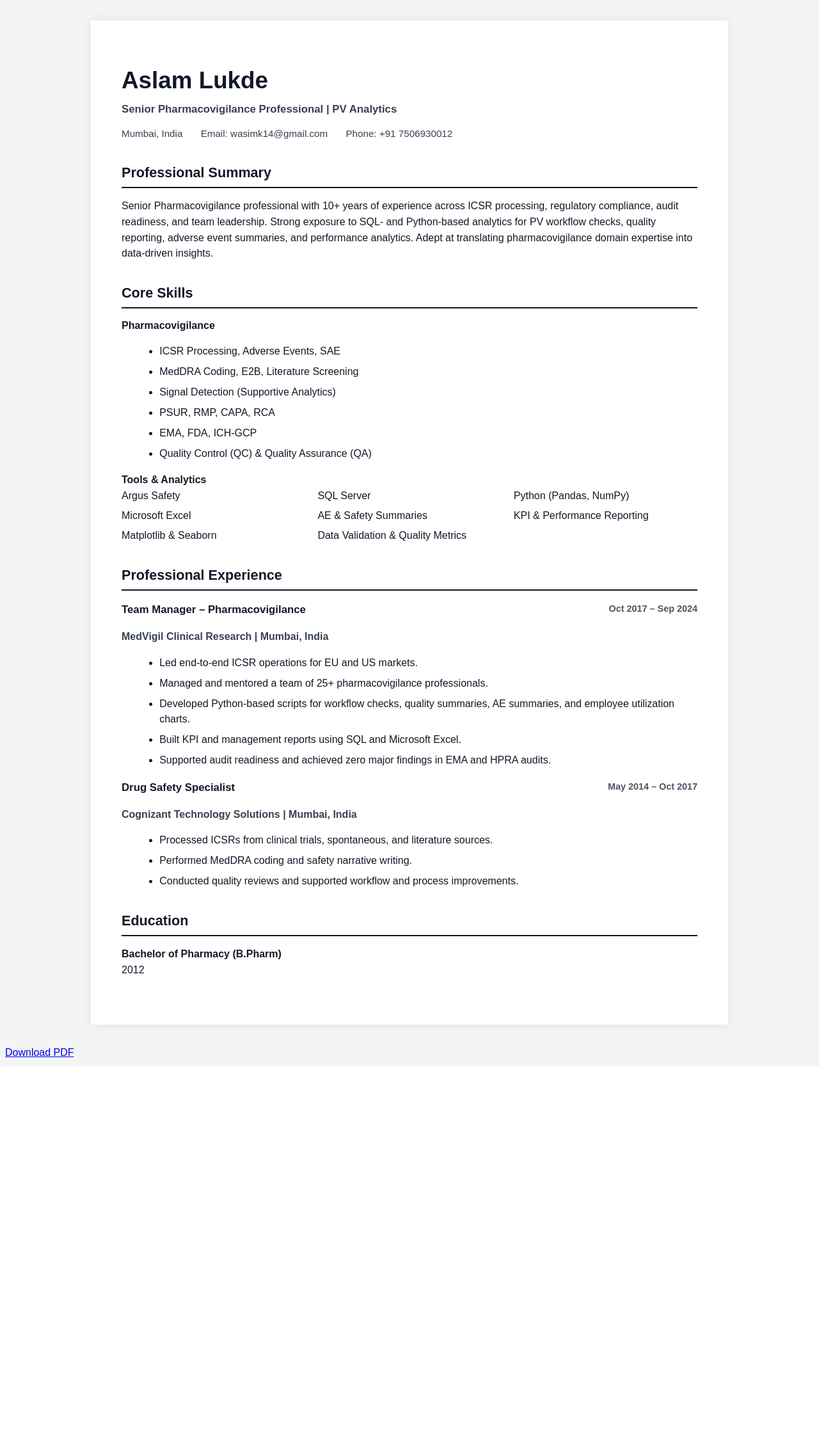
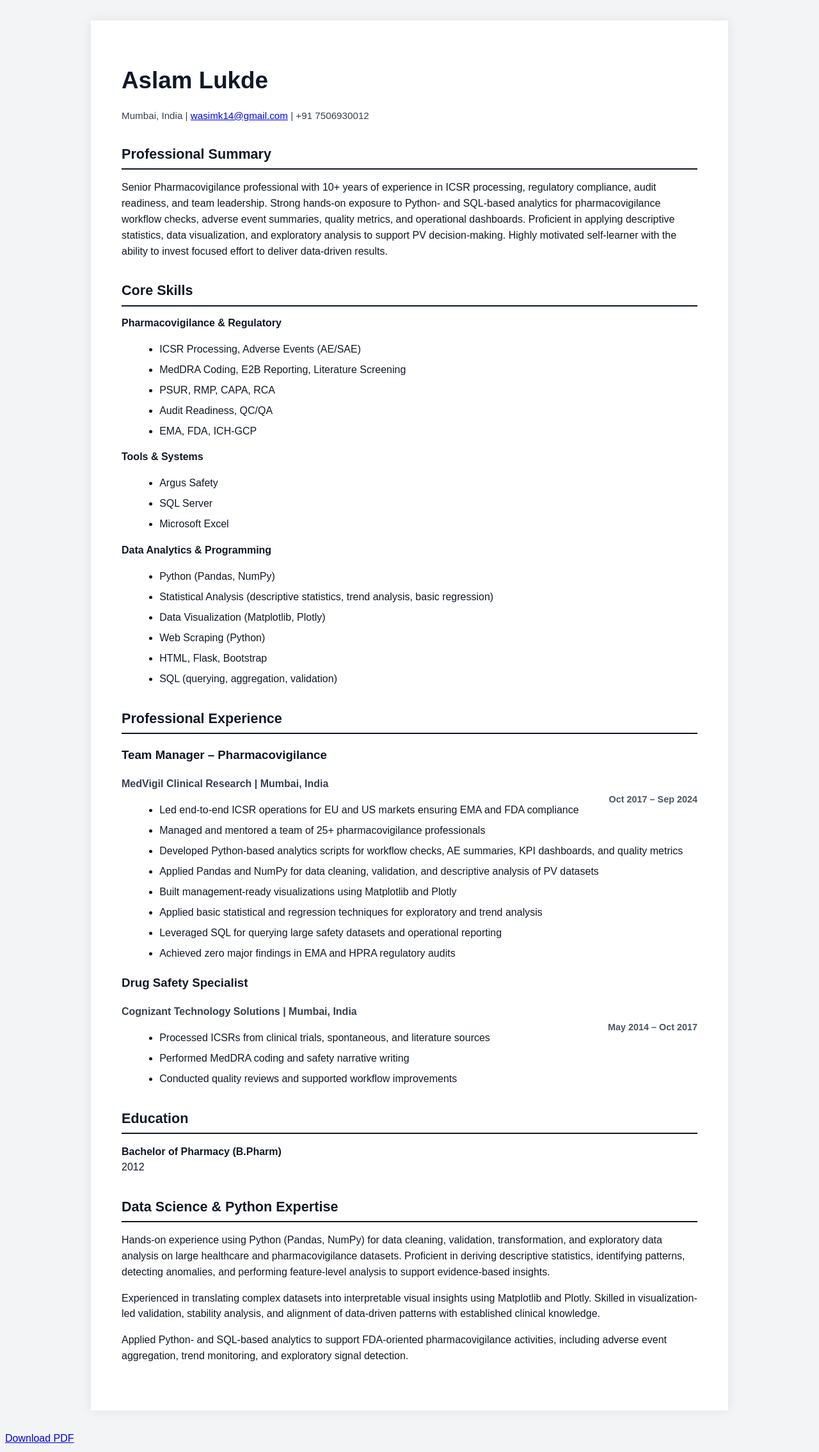
Before and after one commit to wasimk14/Portfolio, a Flask app: page /resume in a window 1280 px wide. Shown: the whole page at 64% size. Before the commit the page ends 1652 px from the top, so only its background shows below. Run offline with Flask 3, Linux system fonts and the light colour scheme.

Commit message:
Update resume.html

```diff
--- a/templates/resume.html
+++ b/templates/resume.html
@@ -5,95 +5,93 @@
     <title>Aslam Lukde | Resume</title>
     <meta name="viewport" content="width=device-width, initial-scale=1.0">
     <link rel="stylesheet" href="{{ url_for('static', filename='css/resume.css') }}">
-
-
 </head>
 
 <body>
 
 <div class="resume">
 
-    <!-- HEADER -->
     <h1>Aslam Lukde</h1>
-    <div class="subtitle">
-        Senior Pharmacovigilance Professional | PV Analytics
-    </div>
+    <p class="contact">
+        Mumbai, India |
+        <a href="mailto:wasimk14@gmail.com">wasimk14@gmail.com</a> |
+        +91 7506930012
+    </p>
 
-    <div class="contact">
-        <span>Mumbai, India</span>
-        <span>Email: wasimk14@gmail.com</span>
-        <span>Phone: +91 7506930012</span>
-    </div>
-
-    <!-- SUMMARY -->
     <section>
         <h2>Professional Summary</h2>
         <p>
-            Senior Pharmacovigilance professional with 10+ years of experience across
-            ICSR processing, regulatory compliance, audit readiness, and team leadership.
-            Strong exposure to SQL- and Python-based analytics for PV workflow checks,
-            quality reporting, adverse event summaries, and performance analytics.
-            Adept at translating pharmacovigilance domain expertise into data-driven insights.
+            Senior Pharmacovigilance professional with 10+ years of experience in ICSR processing,
+            regulatory compliance, audit readiness, and team leadership. Strong hands-on exposure to
+            Python- and SQL-based analytics for pharmacovigilance workflow checks, adverse event
+            summaries, quality metrics, and operational dashboards. Proficient in applying
+            descriptive statistics, data visualization, and exploratory analysis to support PV
+            decision-making. Highly motivated self-learner with the ability to invest focused effort
+            to deliver data-driven results.
         </p>
     </section>
 
-    <!-- CORE SKILLS -->
     <section>
         <h2>Core Skills</h2>
 
-        <strong>Pharmacovigilance</strong>
+        <strong>Pharmacovigilance & Regulatory</strong>
         <ul>
-            <li>ICSR Processing, Adverse Events, SAE</li>
-            <li>MedDRA Coding, E2B, Literature Screening</li>
-            <li>Signal Detection (Supportive Analytics)</li>
+            <li>ICSR Processing, Adverse Events (AE/SAE)</li>
+            <li>MedDRA Coding, E2B Reporting, Literature Screening</li>
             <li>PSUR, RMP, CAPA, RCA</li>
+            <li>Audit Readiness, QC/QA</li>
             <li>EMA, FDA, ICH-GCP</li>
-            <li>Quality Control (QC) & Quality Assurance (QA)</li>
         </ul>
 
-        <strong>Tools & Analytics</strong>
-        <div class="skills-grid">
-            <div>Argus Safety</div>
-            <div>SQL Server</div>
-            <div>Python (Pandas, NumPy)</div>
-            <div>Microsoft Excel</div>
-            <div>AE & Safety Summaries</div>
-            <div>KPI & Performance Reporting</div>
-            <div>Matplotlib & Seaborn</div>
-            <div>Data Validation & Quality Metrics</div>
-        </div>
+        <strong>Tools & Systems</strong>
+        <ul>
+            <li>Argus Safety</li>
+            <li>SQL Server</li>
+            <li>Microsoft Excel</li>
+        </ul>
+
+        <strong>Data Analytics & Programming</strong>
+        <ul>
+            <li>Python (Pandas, NumPy)</li>
+            <li>Statistical Analysis (descriptive statistics, trend analysis, basic regression)</li>
+            <li>Data Visualization (Matplotlib, Plotly)</li>
+            <li>Web Scraping (Python)</li>
+            <li>HTML, Flask, Bootstrap</li>
+            <li>SQL (querying, aggregation, validation)</li>
+        </ul>
     </section>
 
-    <!-- EXPERIENCE -->
     <section>
         <h2>Professional Experience</h2>
 
-        <p class="job-title">
-            Team Manager – Pharmacovigilance
+        <h3>Team Manager – Pharmacovigilance</h3>
+        <p class="company">
+            MedVigil Clinical Research | Mumbai, India<br>
             <span class="date">Oct 2017 – Sep 2024</span>
         </p>
-        <p class="company">MedVigil Clinical Research | Mumbai, India</p>
         <ul>
-            <li>Led end-to-end ICSR operations for EU and US markets.</li>
-            <li>Managed and mentored a team of 25+ pharmacovigilance professionals.</li>
-            <li>Developed Python-based scripts for workflow checks, quality summaries, AE summaries, and employee utilization charts.</li>
-            <li>Built KPI and management reports using SQL and Microsoft Excel.</li>
-            <li>Supported audit readiness and achieved zero major findings in EMA and HPRA audits.</li>
+            <li>Led end-to-end ICSR operations for EU and US markets ensuring EMA and FDA compliance</li>
+            <li>Managed and mentored a team of 25+ pharmacovigilance professionals</li>
+            <li>Developed Python-based analytics scripts for workflow checks, AE summaries, KPI dashboards, and quality metrics</li>
+            <li>Applied Pandas and NumPy for data cleaning, validation, and descriptive analysis of PV datasets</li>
+            <li>Built management-ready visualizations using Matplotlib and Plotly</li>
+            <li>Applied basic statistical and regression techniques for exploratory and trend analysis</li>
+            <li>Leveraged SQL for querying large safety datasets and operational reporting</li>
+            <li>Achieved zero major findings in EMA and HPRA regulatory audits</li>
         </ul>
 
-        <p class="job-title">
-            Drug Safety Specialist
+        <h3>Drug Safety Specialist</h3>
+        <p class="company">
+            Cognizant Technology Solutions | Mumbai, India<br>
             <span class="date">May 2014 – Oct 2017</span>
         </p>
-        <p class="company">Cognizant Technology Solutions | Mumbai, India</p>
         <ul>
-            <li>Processed ICSRs from clinical trials, spontaneous, and literature sources.</li>
-            <li>Performed MedDRA coding and safety narrative writing.</li>
-            <li>Conducted quality reviews and supported workflow and process improvements.</li>
+            <li>Processed ICSRs from clinical trials, spontaneous, and literature sources</li>
+            <li>Performed MedDRA coding and safety narrative writing</li>
+            <li>Conducted quality reviews and supported workflow improvements</li>
         </ul>
     </section>
 
-    <!-- EDUCATION -->
     <section>
         <h2>Education</h2>
         <p>
@@ -102,13 +100,34 @@
         </p>
     </section>
 
+    <section>
+        <h2>Data Science & Python Expertise</h2>
+
+        <p>
+            Hands-on experience using Python (Pandas, NumPy) for data cleaning, validation,
+            transformation, and exploratory data analysis on large healthcare and pharmacovigilance
+            datasets. Proficient in deriving descriptive statistics, identifying patterns, detecting
+            anomalies, and performing feature-level analysis to support evidence-based insights.
+        </p>
+
+        <p>
+            Experienced in translating complex datasets into interpretable visual insights using
+            Matplotlib and Plotly. Skilled in visualization-led validation, stability analysis,
+            and alignment of data-driven patterns with established clinical knowledge.
+        </p>
+
+        <p>
+            Applied Python- and SQL-based analytics to support FDA-oriented pharmacovigilance
+            activities, including adverse event aggregation, trend monitoring, and exploratory
+            signal detection.
+        </p>
+    </section>
+
 </div>
 
-<a href="{{ url_for('download', filename='Aslam_Lukde_CV.pdf') }}"
-   class="btn">
-   Download PDF
+<a href="{{ url_for('download', filename='Aslam_Lukde_CV.pdf') }}" class="btn">
+    Download PDF
 </a>
-
 
 </body>
 </html>
```
